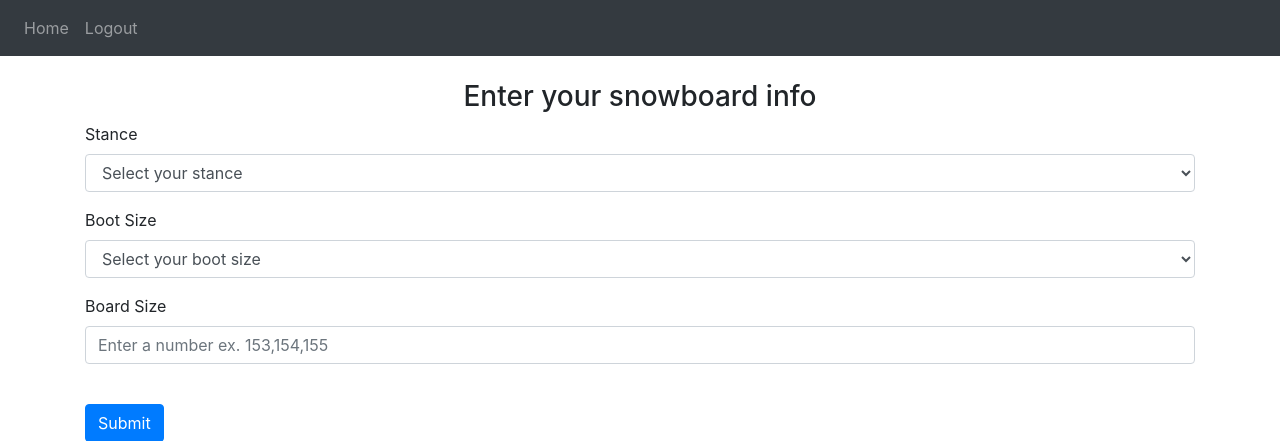
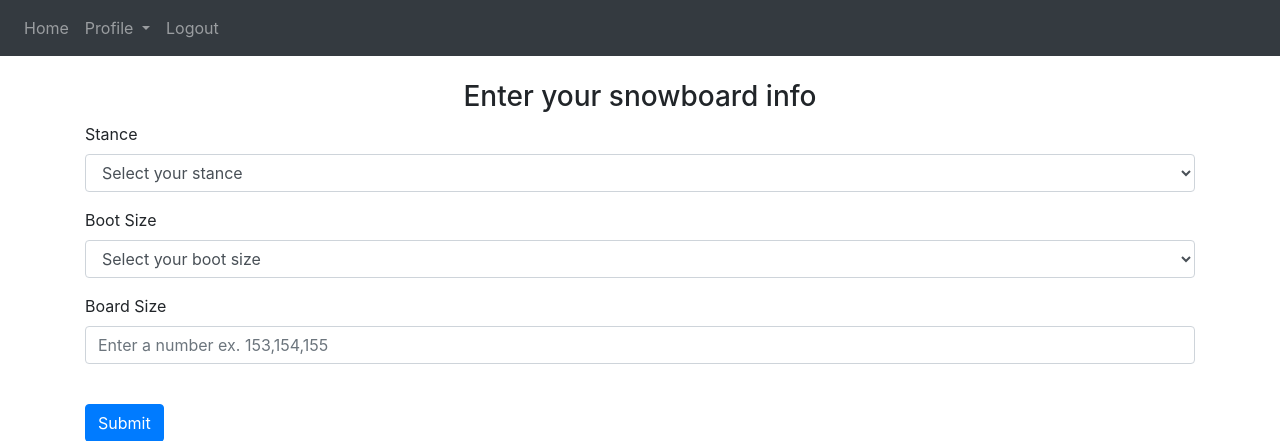
Before and after one commit to halfgreen12/tahoesnowrides.com, a Flask app: page /info in a window 1280 px wide. Shown: the top 441 px of the page. Run offline with Flask 2, Linux system fonts and the light colour scheme; the visitor is signed in with stand-in values (Sample User, id 1); some libraries are stand-ins or nearby versions.

Commit message:
added profile button for user to change snowboard info.

```diff
--- a/website/templates/base.html
+++ b/website/templates/base.html
@@ -33,6 +33,15 @@
                 <div class="navbar-nav">
                     {% if  user.is_authenticated %}
                     <a class="nav-item nav-link" id="home" href="/home">Home</a>
+                      <li class="nav-item dropdown">
+                        <a class="nav-link dropdown-toggle" href="#" id="navbarDropdown" role="button"
+                           data-toggle="dropdown" aria-haspopup="true" aria-expanded="false">
+                          Profile
+                        </a>
+                        <div class="dropdown-menu" aria-labelledby="navbarDropdown">
+                          <a class="dropdown-item" href="/info">Change Info</a>
+                        </div>
+                      </li>
                     <a class="nav-item nav-link" id="logout" href="/logout">Logout</a>
                     {% else %}
                     <a class="nav-item nav-link" id="login" href="/">Login</a>
```
